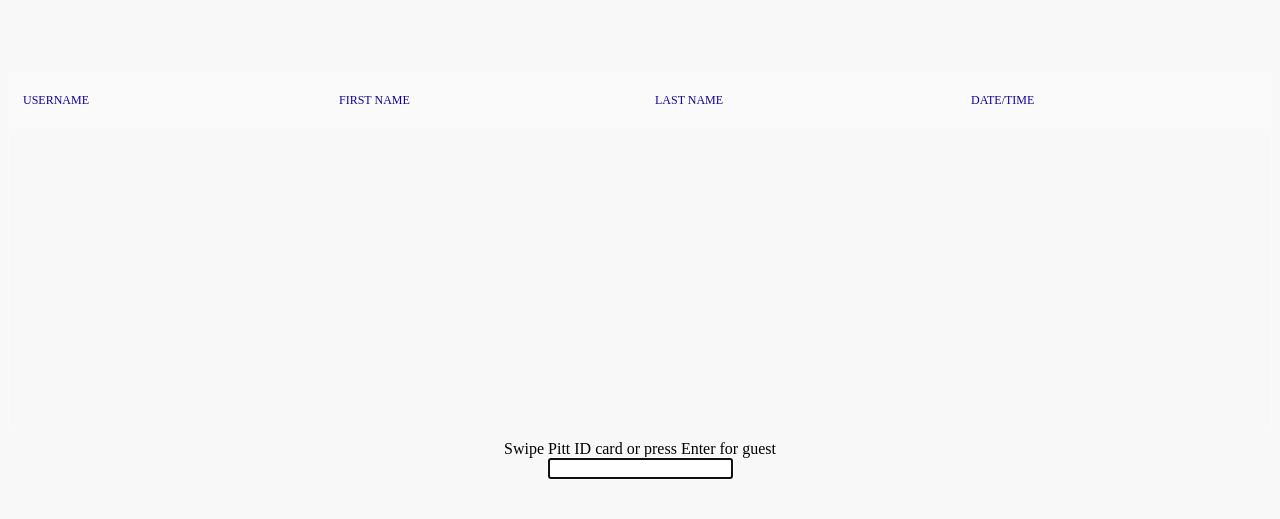
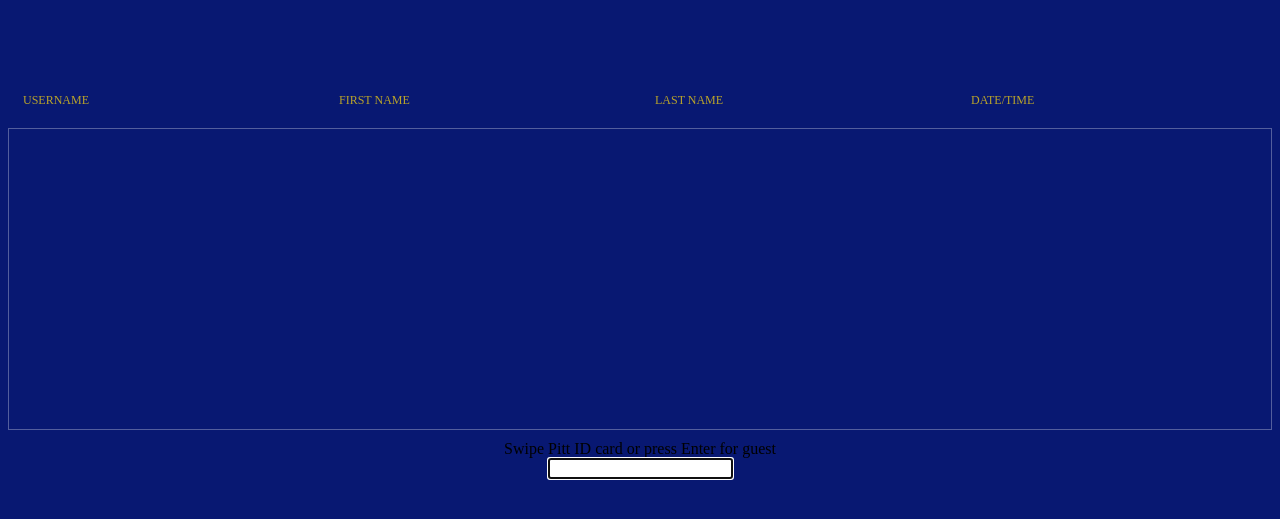
Before and after one commit to cmawatkins/building_flask, a Flask app: template building_flask/building_flask/templates/index.html in a window 1280 px wide. Shown: the top 519 px of the page. Run offline with Flask 2, Linux system fonts and the light colour scheme; the template is opened without the code that fills it, so the values that code supplies are empty; parts of the project's set-up code (start-up, migrations or seed data) failed here and were passed over.

Commit message:
Updated css

```diff
--- a/building_flask/building_flask/static/default.css
+++ b/building_flask/building_flask/static/default.css
@@ -1,5 +1,5 @@
 body {
-    background-color:#F8F8F8;
+    background-color:#081872;
 }
 
 div#container {
@@ -19,8 +19,9 @@ div#logo {
     margin: 0 auto;
     width: 500px;
     text-align: center;
-    font-size:30px;
+    font-size:50px;
     font-family:Helvetica;
+    color: #baa42a;
     /*border-bottom: 1px solid black;*/
 }
 
@@ -53,7 +54,7 @@ table{
 }
 
 div#tbl-header{
-  background-color: rgba(255,255,255,0.3);
+  background-color: #081872;
 }
 
 div#tbl-content{
@@ -68,7 +69,7 @@ th{
   text-align: left;
   font-weight: 500;
   font-size: 12px;
-  color: #11009E;
+  color: #baa42a;
   text-transform: uppercase;
 }
 
@@ -79,5 +80,6 @@ td{
   font-weight: 300;
   font-size: 12px;
   color: #11009E;
+  background-color: #ffffff;
   border-bottom: solid 1px rgba(255,255,255,0.1);
 }
```
